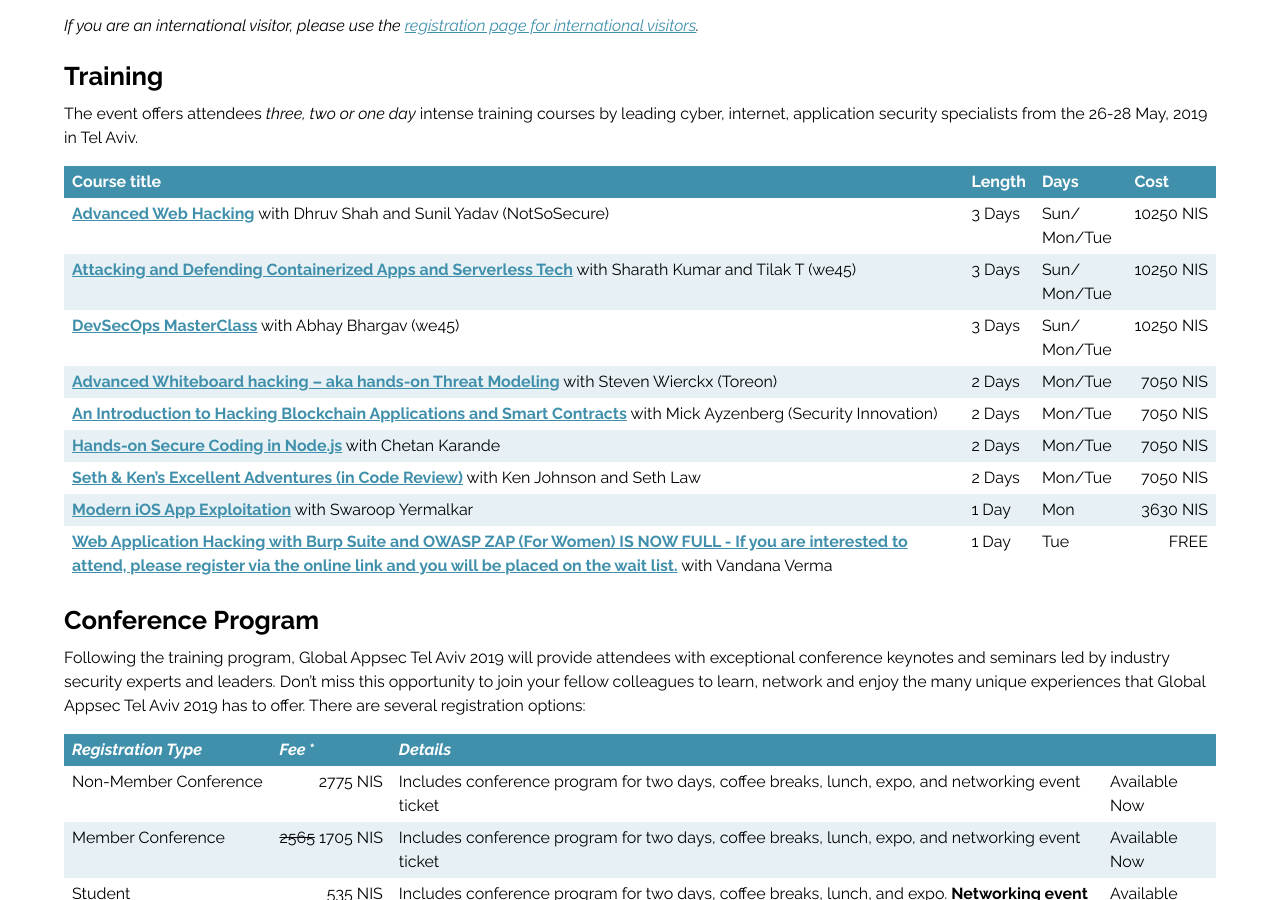
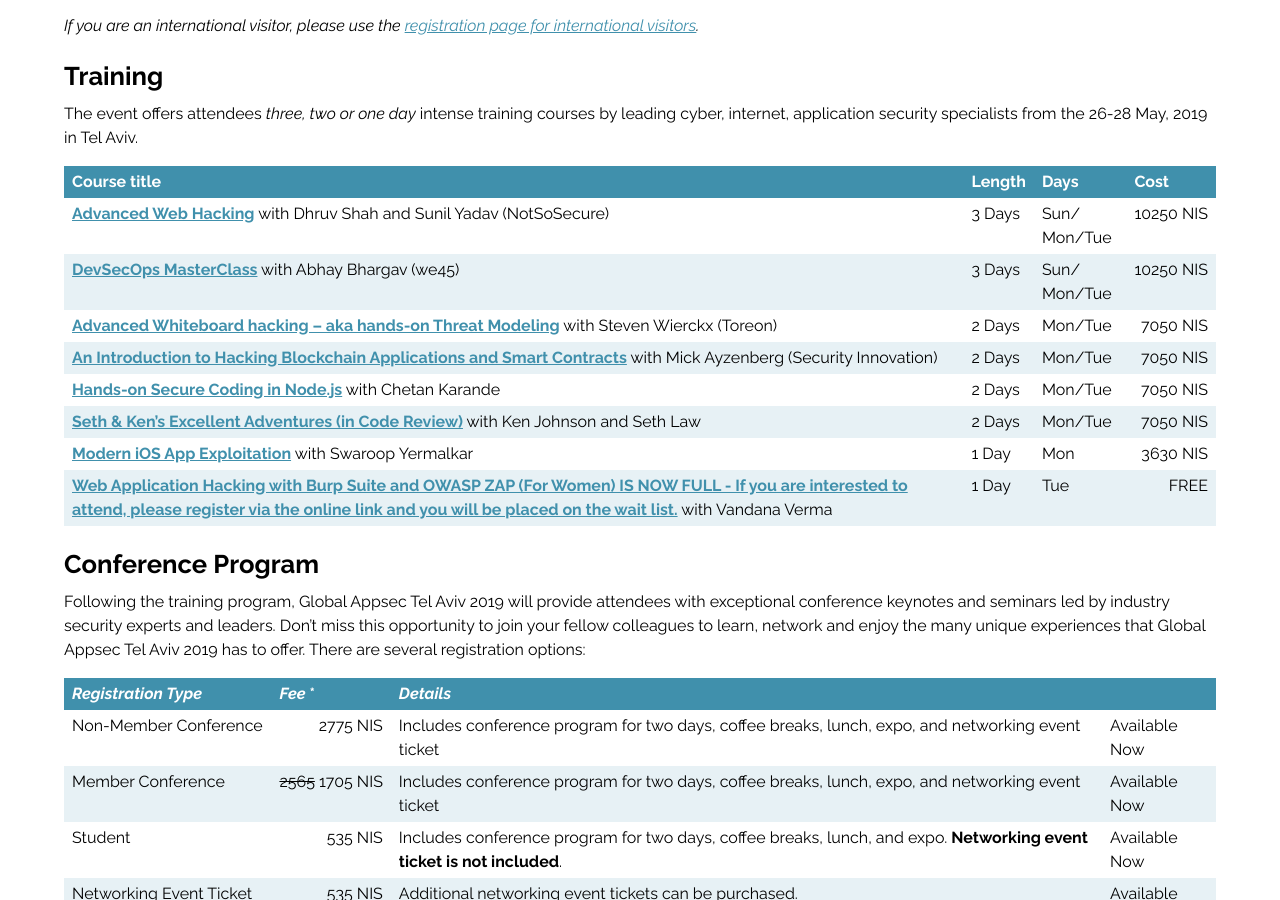
Before and after one commit to OWASP/AppSecTLV2019, a Jekyll site: the page built from registration/registration-locals.md, in a window 1280 px wide and 900 px high, scrolled down 439 px. Built offline with Jekyll 4.4.1, drawn with Linux system fonts in a browser that asks for light colours.

Commit message:
Update trainings.yml

```diff
--- a/_data/trainings.yml
+++ b/_data/trainings.yml
@@ -1,13 +1,6 @@
 - title: Advanced Web Hacking
   url: https://globalappsectelaviv2019.sched.com/event/MCpK/advanced-web-hacking
   trainers: Dhruv Shah and Sunil Yadav (NotSoSecure)
-  duration: 3 Days
-  days: Sun/Mon/Tue
-  localprice: 10250 NIS
-  price: $2400
-- title: Attacking and Defending Containerized Apps  and Serverless Tech
-  url: https://globalappsectelaviv2019.sched.com/event/MCoZ/attacking-and-defending-containerized-apps-and-serverless-tech
-  trainers: Sharath Kumar and Tilak T (we45)
   duration: 3 Days
   days: Sun/Mon/Tue
   localprice: 10250 NIS
```
